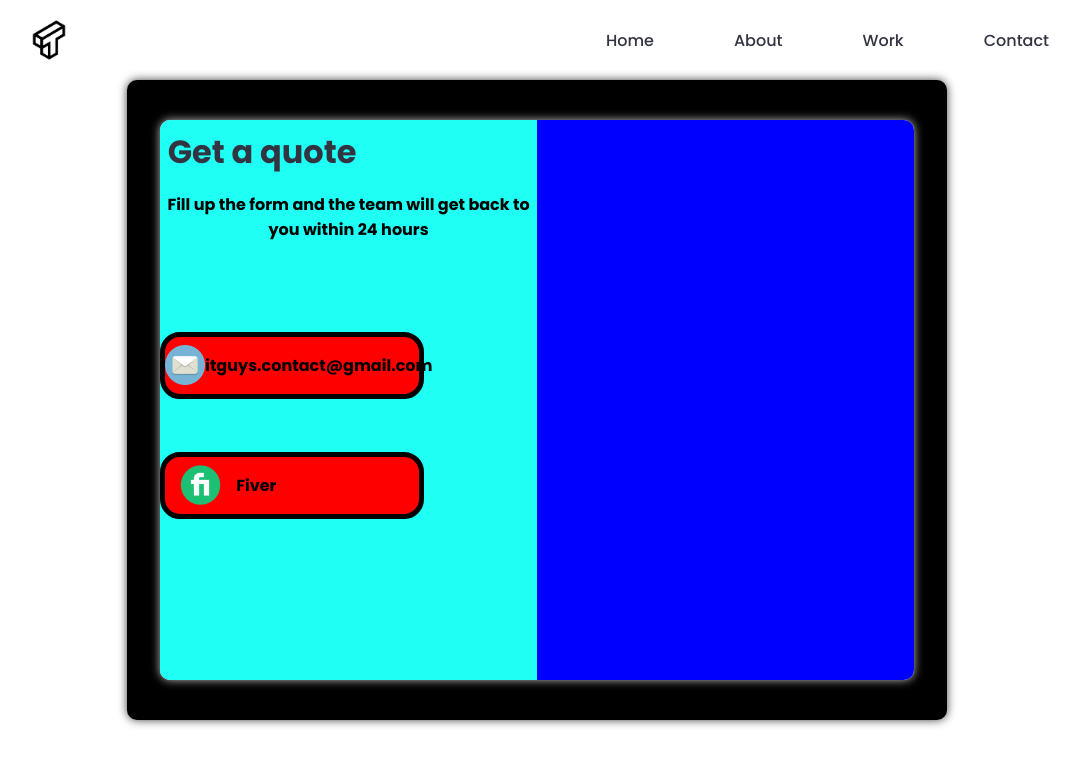
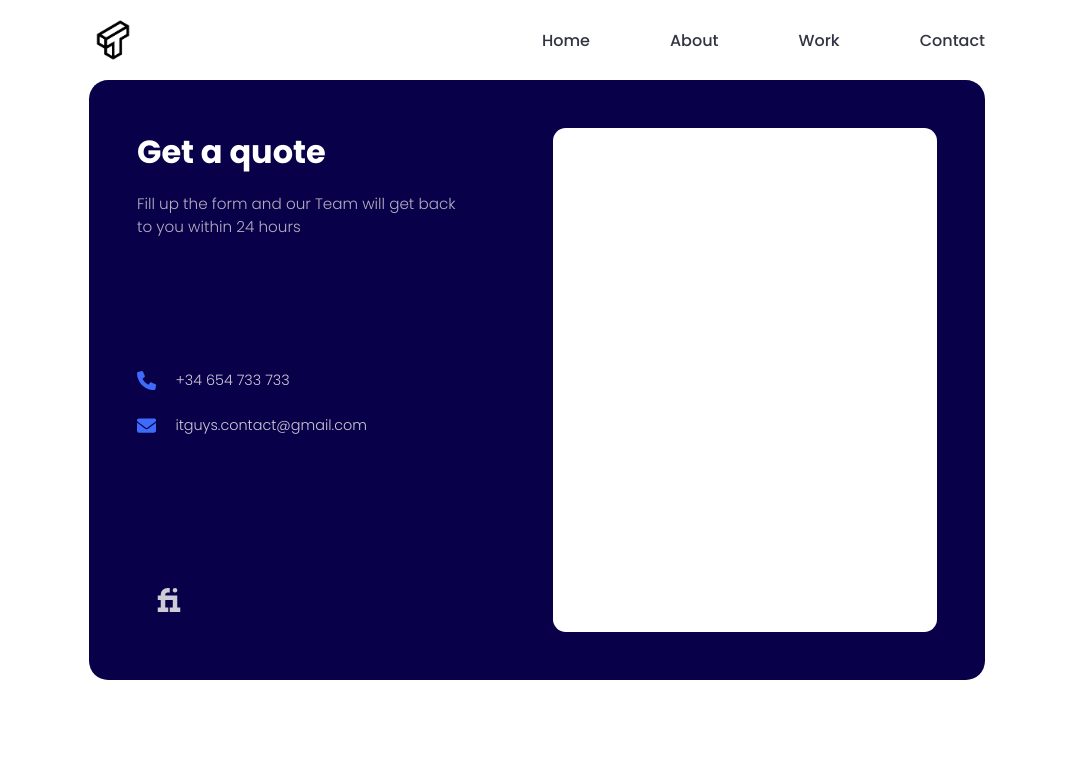
Before and after one commit to martiwg/itguys, a React (Create React App) app: page / in a window 1280 px wide. Shown: the top 766 px of the page, without its empty margins (103-1183 px from the left). Built offline with nearby package versions, Linux system fonts and the light colour scheme; no server answers.

Commit message:
left section almost done

```diff
--- a/src/components/contact/Contact.js
+++ b/src/components/contact/Contact.js
@@ -5,24 +5,59 @@
 const Contact = () => {
   return(
     <div className={styles.container}>
-      <div className={styles.secondContainer}>
-        <div className={styles.leftContainer}>
-          <div className={styles.titleText}>Get a quote</div>
-          <div className={styles.text}> Fill up the form and the team will get back to you within 24 hours </div>
-          <div className={styles.leftContainerBox}>
-            <div className={styles.leftContainerElement}>
-              <img src={mail} alt='mail' className={styles.leftContainerImage} />
-              <div className={styles.text}> itguys.contact@gmail.com </div>
+      <div className={styles.leftSection}>
+        <div>
+          <div className={styles.title}>
+            Get a quote
+          </div>
+          <div className={styles.subtitle}>
+            Fill up the form and our Team will get back to you within 24 hours
+          </div>
+        </div>
+        <div>
+          <a
+            className={styles.contactItem}
+            href='tel:+34 654 733 733'
+          >
+          <div className={styles.contactSvg}>
+            <svg width='100%' height='100%' fill='var(--color-primary)' xmlns="http://www.w3.org/2000/svg" viewBox="0 0 512 512">
+              <path d="M511.2 387l-23.25 100.8c-3.266 14.25-15.79 24.22-30.46 24.22C205.2 512 0 306.8 0 54.5c0-14.66 9.969-27.2 24.22-30.45l100.8-23.25C139.7-2.602 154.7 5.018 160.8 18.92l46.52 108.5c5.438 12.78 1.77 27.67-8.98 36.45L144.5 207.1c33.98 69.22 90.26 125.5 159.5 159.5l44.08-53.8c8.688-10.78 23.69-14.51 36.47-8.975l108.5 46.51C506.1 357.2 514.6 372.4 511.2 387z"/>
+            </svg>
+          </div>
+            <div className={styles.contactText}>
+                +34 654 733 733
             </div>
-            <div className={styles.leftContainerElement}>
-              <img src={fiverImage} alt='fiver' className={styles.leftContainerImage} />
-              <div className={styles.text}> Fiver </div>
+          </a>
+          <a
+            className={styles.contactItem}
+            href='mailto:itguys.contact@gmail.com'
+          >
+            <div className={styles.contactSvg}>
+              <svg width='100%' height='100%' fill='var(--color-primary)' xmlns="http://www.w3.org/2000/svg" viewBox="0 0 512 512">
+                <path d="M464 64C490.5 64 512 85.49 512 112C512 127.1 504.9 141.3 492.8 150.4L275.2 313.6C263.8 322.1 248.2 322.1 236.8 313.6L19.2 150.4C7.113 141.3 0 127.1 0 112C0 85.49 21.49 64 48 64H464zM217.6 339.2C240.4 356.3 271.6 356.3 294.4 339.2L512 176V384C512 419.3 483.3 448 448 448H64C28.65 448 0 419.3 0 384V176L217.6 339.2z"/>
+              </svg>
             </div>
-          </div>
+            <div className={styles.contactText}>
+              itguys.contact@gmail.com
+            </div>
+          </a>
+        </div>
+        <a
+          className={styles.socialsIcon}
+          href='https://www.fiverr.com/itguyss'
+          target='_blank'
+          rel='noopener noreferrer'
+        >
+          <svg xmlns="http://www.w3.org/2000/svg" width='1.5rem' height='1.5rem' fill='#cccbd6' version="1.1" id="Capa_1" x="0px" y="0px" viewBox="0 0 512 512">
+            <g>
+              <path d="M432,416V160H176v-16c0-26.464,21.536-48,48-48h48V0h-48C144.608,0,80,64.608,80,144v16H16v96h64   v160H16v96h224v-96h-64V256h160.896v160H272v96h224v-96H432z"/>
+              <circle cx="384" cy="48" r="48"/>
+            </g>
+          </svg>
+        </a>
+      </div>
+      <div className={styles.rightSection}>
 
-        </div>
-        <div className={styles.rightContainer}>
-          </div>
       </div>
     </div>
   )
--- a/src/components/contact/Contact.module.css
+++ b/src/components/contact/Contact.module.css
@@ -1,89 +1,84 @@
 .container{
-    width: 80%;
-    margin-left: 10%;
-    margin-right: 10%;
-    align-content: center;
-    border-radius: 10px;
-    box-shadow: 0px 0px 10px 0px rgba(0, 0, 0, 0.75);
-    display: flex;
-    align-items: center;
-    background-color: black;
-    height: 40rem;
-}
-.secondContainer{
-    width: 100%;
-    margin-left: 4%;
-    margin-right: 4%;
-    align-content: center;
-    border-radius: 10px;
-    box-shadow: 0px 0px 10px 0px rgba(255, 255, 255, 0.75);
-    display: flex;
-    justify-content: center;
-    align-items: center;
-    overflow: hidden;
-    background-color: white;
-    height: 35rem;
+  width: 100%;
+  align-content: center;
+  border-radius: var(--border-radius-3);
+  /* box-shadow: 0px .5rem 1rem var(--color-primary); */
+  display: flex;
+  align-items: center;
+  background-color: var(--color-secondary);
+  padding: 3rem;
+  height: 75vh;
 }
 
-.titleText {
-    font-size: 2rem;
-    font-weight: bold;
-    color: var(--color-dark);
-    margin-left: 2%;
-    margin-right: 2%;
-    margin-top: 2%;
-    margin-bottom: 2%;
+.leftSection{
+  flex-grow: 1;
+  height: 100%;
+  display: flex;
+  flex-direction: column;
+  justify-content: space-between;
+  align-items: flex-start;
 }
 
-.text {
-    color: black;
-    font-size: 1rem;
-    font-weight: bold;
-    text-align: center;
-    margin-top: 1rem;
-    margin-bottom: 1rem;
+.title{
+  font-size: 2rem;
+  font-weight: 700;
+  color: var(--color-white);
+  margin-bottom: 1rem;
 }
 
-.leftContainerBox {
-    flex-grow: 1;
-    width: 70%;
-    display: flex;
-    border-radius: 20px;
-    flex-direction: column;
-    justify-content: center;
-    align-items: center;
-    margin-top: 10%;
-    margin-bottom: 25%;
+.subtitle{
+  color: var(--color-white);
+  color: #b2b0c1;
+  max-width: 35ch;
+  font-size: .95rem;
+  font-weight: 300;
 }
 
-.leftContainerElement {
-    width: 100%;
-    height: 100%;
-    margin-top: 20%;
-    background-color: red;
-    border-style: solid;
-    border-width: 5px;
-    border-color: black;
-    border-radius: 20px;
-    display: flex;
-    align-items: center;
-    flex-direction: row;
+.contactItem{
+  display: flex;
+  align-items: center;
+  justify-content: flex-start;
+  gap: 1.2rem;
+  text-decoration: none;
 }
 
-
-.leftContainer{
-    flex-grow: 1;
-    max-width: 50%;
-    height: 100%;
-    background-color: rgb(31, 255, 244);
+.contactSvg{
+  height: 1.2rem;
+  width: 1.2rem;
+  display: flex;
+  justify-content: center;
+  align-items: center;
 }
 
-.rightContainer{
-    flex-grow: 1;
-    max-width: 50% ;
-    height: 100%;
-    background-color: blue;
+.contactText{
+  color: #cccbd6;
+  font-size: .9rem;
+  font-weight: 300;
+  padding: .75rem 0;
 }
-.leftContainerImage{
-    height: 2.5rem;
+
+.rightSection{
+  width: 24rem;
+  height: 100%;
+  background-color: var(--color-white);
+  border-radius: var(--border-radius-2);
+  display: flex;
+  flex-direction: column;
+  justify-content: space-between;
+  align-items: flex-end;
+
 }
+
+.socialsIcon{
+  height: 4rem;
+  width: 4rem;
+  display: flex;
+  justify-content: center;
+  align-items: center;
+  border-radius: 50%;
+  transition: .5s ease-in-out;
+}
+
+.socialsIcon:hover{
+  background-color: var(--color-primary);
+}
--- a/src/index.css
+++ b/src/index.css
@@ -15,8 +15,9 @@
 }
 
 :root{
-  --color-primary: #54CEFF;
-  --color-primary-light: #88DDFF;
+  --color-primary: #3e6bfb;
+  --color-secondary: #080049;
+  --color-primary-light: #0ABAFF;
   --color-primary-dark: #0ABAFF;
   --color-red: #ff736e;
   --color-green: #23ed74;
@@ -54,7 +55,7 @@
 }
 
 .globalWrapper{
-  width: 80vw;
-  max-width: 1600px;
+  width: 70vw;
+  max-width: 1100px;
   flex-grow: 1;
 }
```
